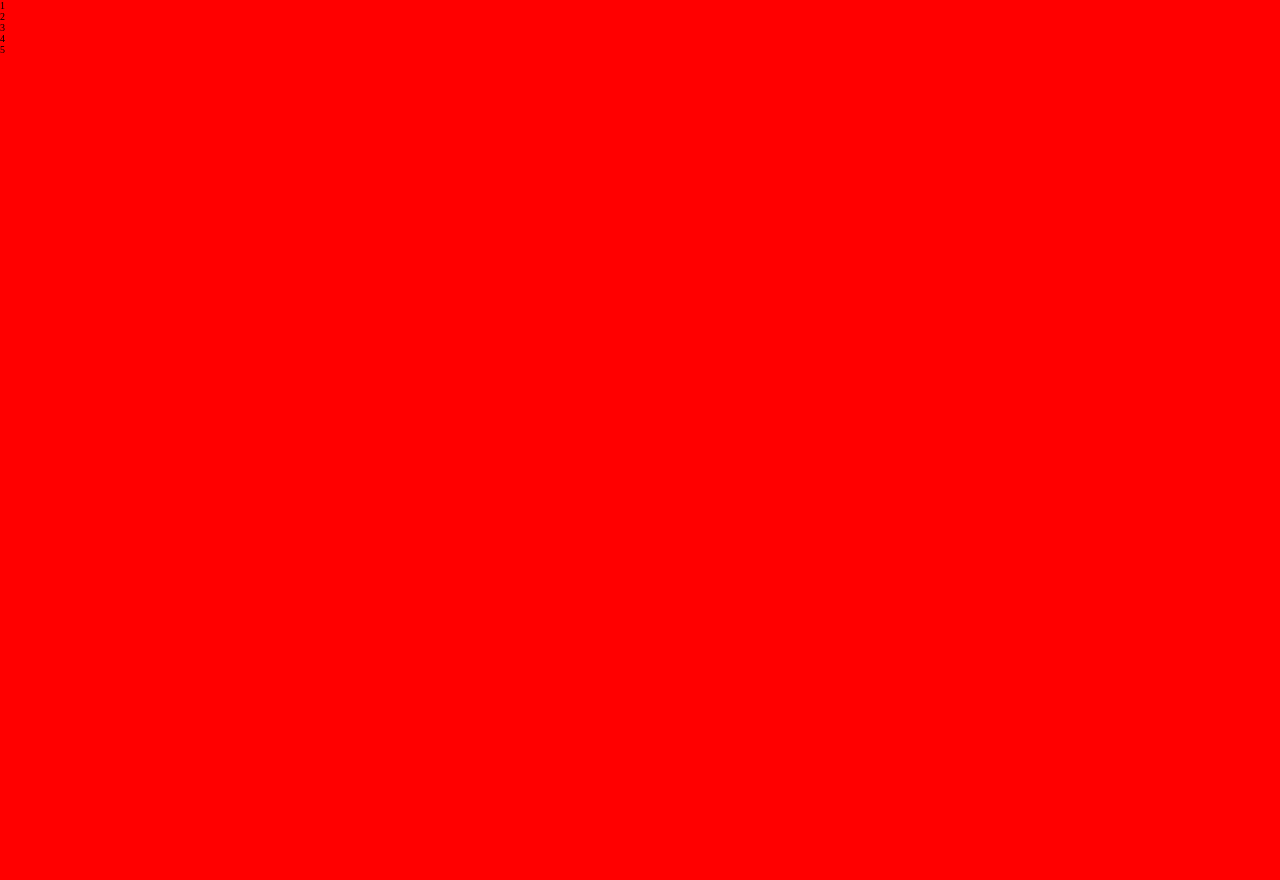
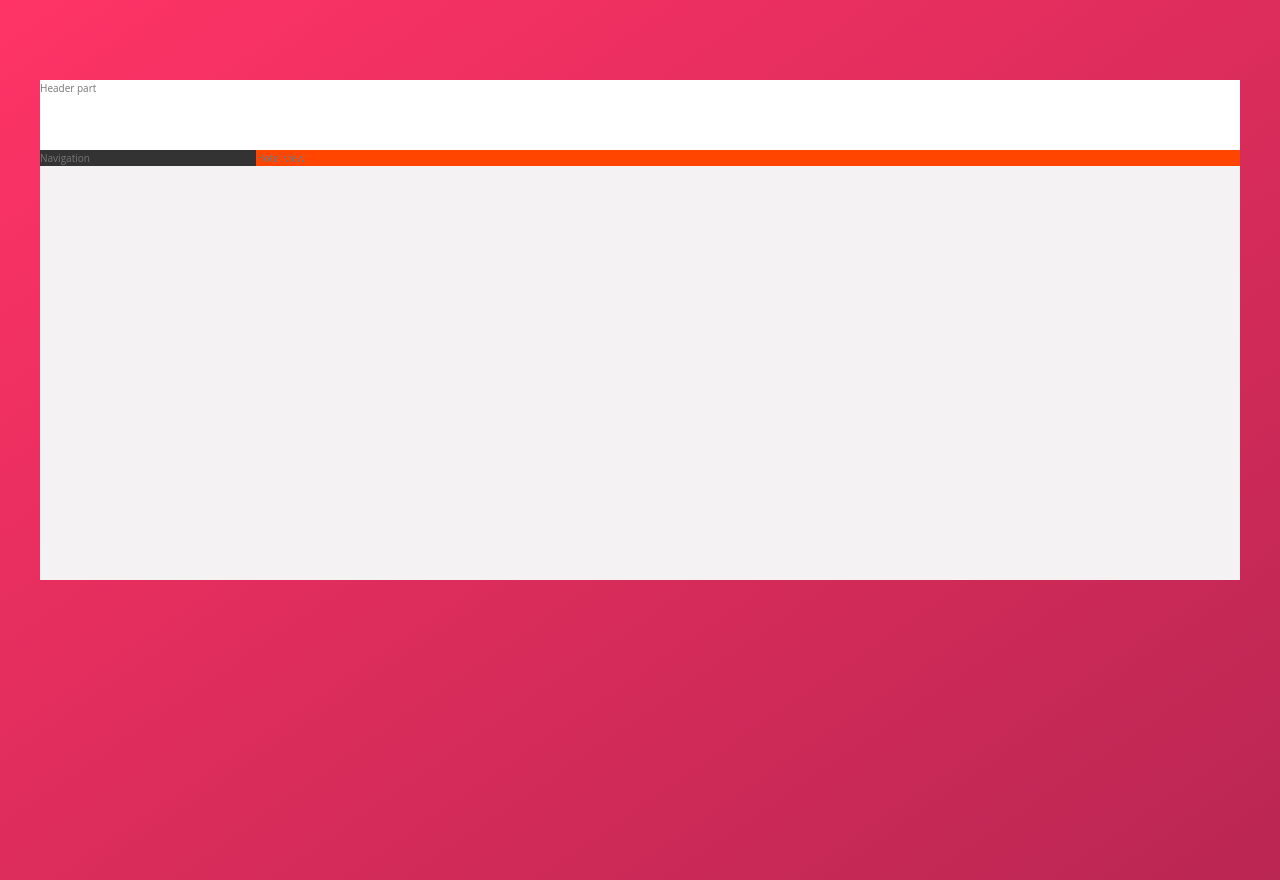
Before and after one commit to kaqak/flexex, a website: page index.html in a window 1280 px wide. Before the commit the page ends 800 px from the top, so only its background shows below. Drawn offline with Linux system fonts and the light colour scheme.

Commit message:
Coding up the overall layout

```diff
--- a/index.html
+++ b/index.html
@@ -8,11 +8,15 @@
 </head>
 <body>
     <div class="container">
-        <div class="item">1</div>
-        <div class="item i2">2</div>
-        <div class="item">3</div>
-        <div class="item i4">4</div>
-        <div class="item">5</div>
+        <header class="header">Header part</header>
+        <div class="content">
+            <nav class="sidebar">
+                Navigation
+            </nav>
+            <main class="hotel-view">
+                Hotel view
+            </main>
+        </div>
     </div>
 </body>
 </html>
--- a/sass/_base.scss
+++ b/sass/_base.scss
@@ -2,7 +2,20 @@
     margin: 0;
     padding: 0;
 }
+:root{
+    --color-primary: #eb2f64;
+    --color-primary-light: #ff3366;
+    --color-primary-dark: #Ba2652;
 
+    --color-grey-light-1: #faf9f9;
+    --color-grey-light-2: #f4f2f2;
+    --color-grey-light-3: #f0eeee;
+    --color-grey-light-4: #ccc;
+
+    --color-grey-dark-1: #333;
+    --color-grey-dark-2: #777;
+    --color-grey-dark-3: #999;
+}
 *,
 *::before,
 *::after{
@@ -13,5 +26,11 @@ html{
      font-size: 62.5%;
 }
 body{
-    background-color: red;
+    font-family: 'Open Sans', sans-serif;
+    font-weight: 400;
+    line-height: 1.6;
+    color: var(--color-grey-dark-2);
+    background-image: linear-gradient(to right bottom, var(--color-primary-light), var(--color-primary-dark));
+    background-repeat: no-repeat;
+    min-height: 100vh;
 }
--- a/sass/_layout.scss
+++ b/sass/_layout.scss
@@ -0,0 +1,29 @@
+.container{
+    max-width: 120rem;
+    margin: 8rem auto;
+    background-color: var(--color-grey-light-2);
+    box-shadow: var(--shadow-dark);
+    min-height: 50rem;
+}
+
+.header{
+    height: 7rem;
+    background-color: #fff;
+    border-bottom: var(--color-grey-light-2);
+
+}
+
+.content{
+    display: flex;
+}
+
+.sidebar{
+    background-color: var(--color-grey-dark-1);
+    flex: 0 0 18%;
+}
+
+.hotel-view{
+    background-color: orangered;
+    flex: 1;
+
+}
```
Also changed, not shown: css/style.css.
